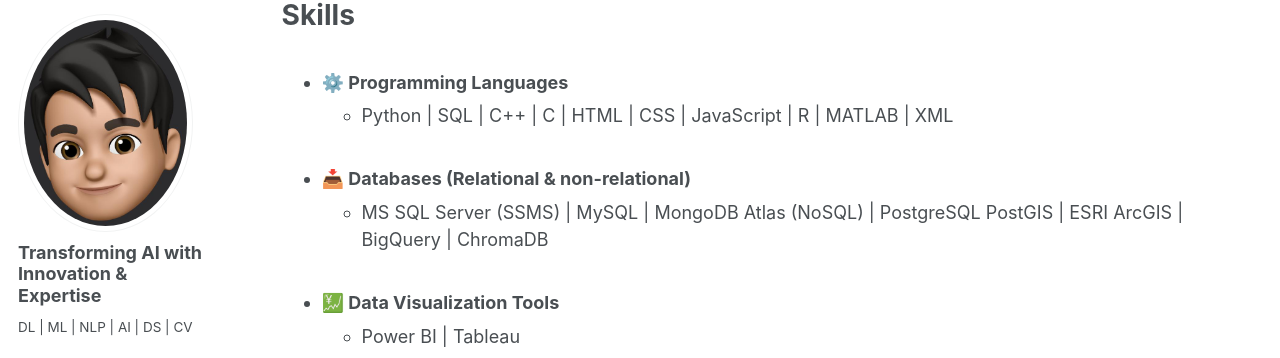
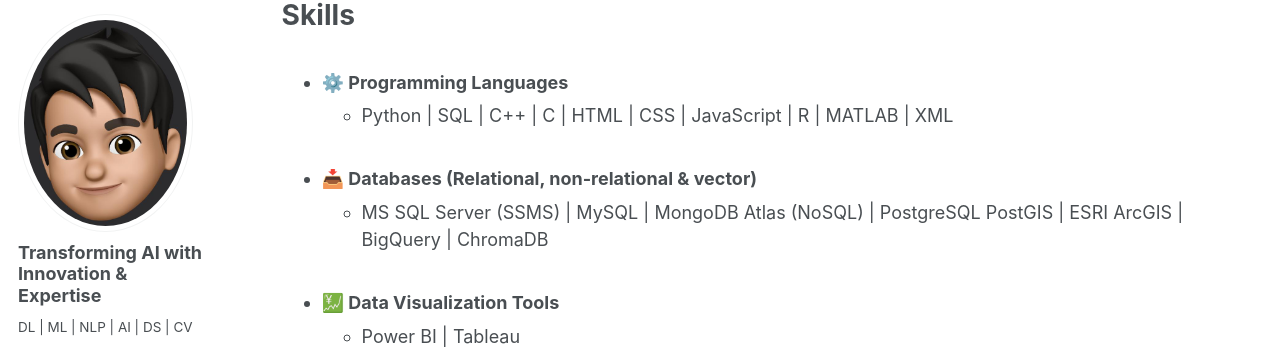
Before and after one commit to SudarshanaSRao/SudarshanaSRao.github.io, a Jekyll site: the page built from _pages/cv.md, in a window 1280 px wide and 900 px high, scrolled down 518 px. Shown: the part 92-450 px from the top of the window. Built offline with Jekyll 4.4.1, drawn with Linux system fonts in a browser that asks for light colours.

Commit message:
Update cv.md

```diff
--- a/_pages/cv.md
+++ b/_pages/cv.md
@@ -319,7 +319,7 @@ Skills
 * ### ⚙️ Programming Languages
   * Python  \|  SQL  \|  C++  \|  C  \|  HTML  \|  CSS  \|  JavaScript  \|  R  \|  MATLAB  \| XML
 
-* ### 📥 Databases (Relational & non-relational)
+* ### 📥 Databases (Relational, non-relational & vector)
   * MS SQL Server (SSMS)  \|  MySQL  \|  MongoDB Atlas (NoSQL)  \|  PostgreSQL PostGIS  \|  ESRI ArcGIS  \|  BigQuery  \|  ChromaDB
 
 * ### 💹 Data Visualization Tools
```
